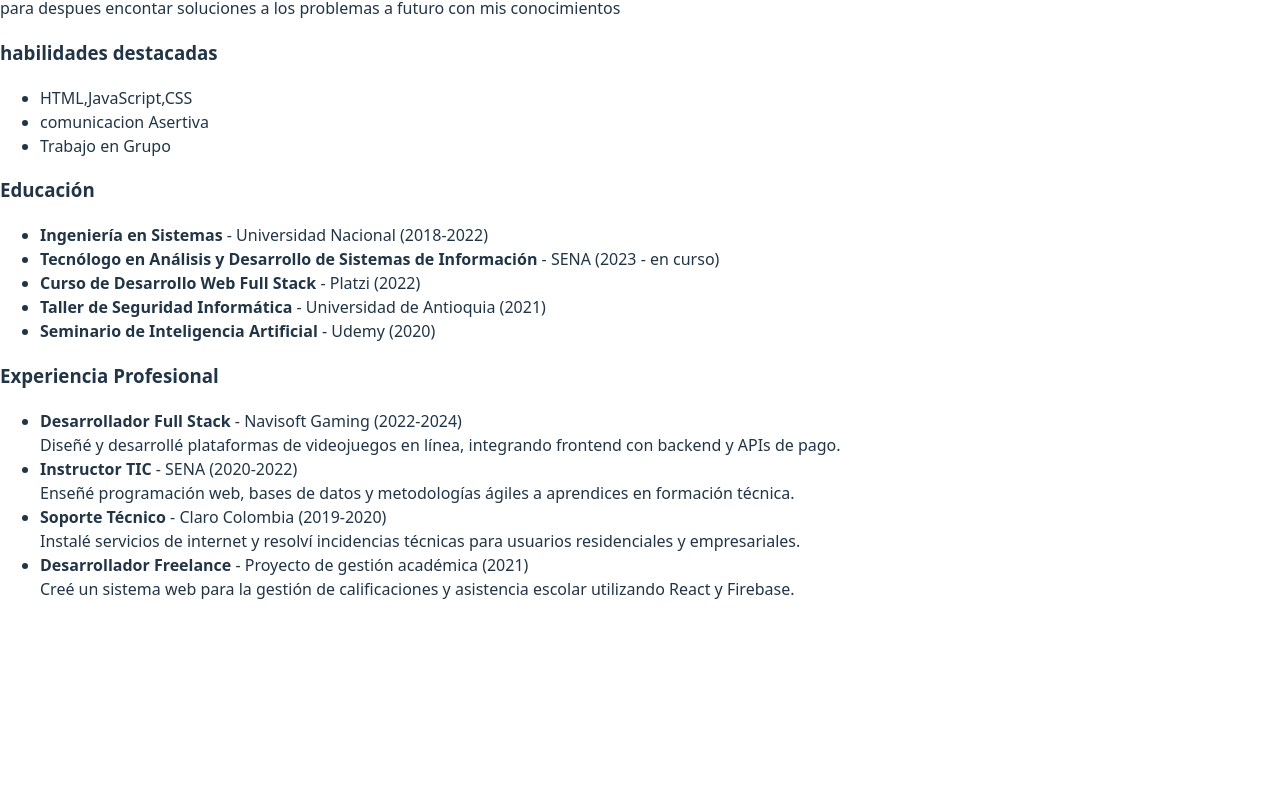
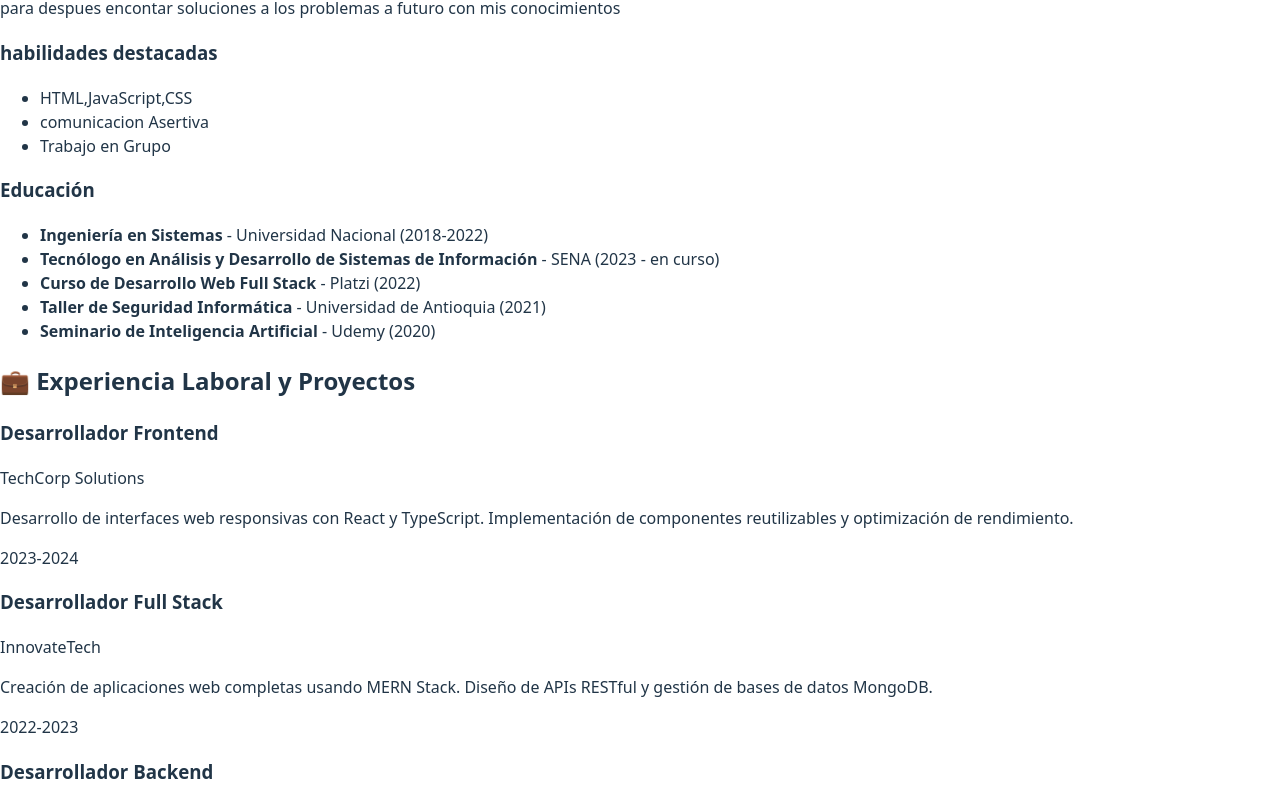
Before and after one commit to stivenromero14/cv-steverson-romero, a React (Vite) app in the folder mi-app-react/: page / in a window 1280 px wide. Shown: the part 405-1203 px from the top of the page. Before the commit the page ends 1022 px from the top, so only its background shows below. Built offline with nearby package versions, Linux system fonts and the light colour scheme.

Commit message:
feat: componente Experiencia dinamico con 10 cargos definidos

```diff
--- a/mi-app-react/src/components/Experiencia.jsx
+++ b/mi-app-react/src/components/Experiencia.jsx
@@ -1,25 +1,104 @@
-export default function Experiencia() {
+import React from 'react';
+
+const Experiencia = () => {
+  const experiencias = [
+    {
+      id: 1,
+      cargo: "Desarrollador Frontend",
+      empresa: "TechCorp Solutions",
+      año: "2023-2024",
+      descripcion: "Desarrollo de interfaces web responsivas con React y TypeScript. Implementación de componentes reutilizables y optimización de rendimiento."
+    },
+    {
+      id: 2,
+      cargo: "Desarrollador Full Stack",
+      empresa: "InnovateTech",
+      año: "2022-2023",
+      descripcion: "Creación de aplicaciones web completas usando MERN Stack. Diseño de APIs RESTful y gestión de bases de datos MongoDB."
+    },
+    {
+      id: 3,
+      cargo: "Desarrollador Backend",
+      empresa: "DataFlow Systems",
+      año: "2021-2022",
+      descripcion: "Desarrollo de microservicios con Node.js y Express. Implementación de sistemas de autenticación y autorización con JWT."
+    },
+    {
+      id: 4,
+      cargo: "Analista de Sistemas",
+      empresa: "Business Solutions",
+      año: "2020-2021",
+      descripcion: "Análisis y documentación de requerimientos de software. Diseño de arquitecturas de sistemas y bases de datos relacionales."
+    },
+    {
+      id: 5,
+      cargo: "Desarrollador Junior",
+      empresa: "StartupTech",
+      año: "2019-2020",
+      descripcion: "Desarrollo de aplicaciones móviles con React Native. Colaboración en proyectos de e-commerce y aplicaciones de gestión."
+    },
+    {
+      id: 6,
+      cargo: "Proyecto E-commerce",
+      empresa: "Freelance",
+      año: "2023",
+      descripcion: "Desarrollo completo de tienda online con carrito de compras, pasarela de pagos y panel administrativo usando React y Node.js."
+    },
+    {
+      id: 7,
+      cargo: "Proyecto Sistema de Inventario",
+      empresa: "Freelance",
+      año: "2022",
+      descripcion: "Creación de sistema de gestión de inventario con reportes dinámicos, control de stock y alertas automáticas."
+    },
+    {
+      id: 8,
+      cargo: "Proyecto App de Delivery",
+      empresa: "Freelance",
+      año: "2022",
+      descripcion: "Desarrollo de aplicación móvil para delivery con geolocalización, tracking en tiempo real y sistema de calificaciones."
+    },
+    {
+      id: 9,
+      cargo: "Proyecto CRM Empresarial",
+      empresa: "Freelance",
+      año: "2021",
+      descripcion: "Sistema de gestión de relaciones con clientes, automatización de procesos de venta y dashboard de métricas."
+    },
+    {
+      id: 10,
+      cargo: "Proyecto Blog Corporativo",
+      empresa: "Freelance",
+      año: "2020",
+      descripcion: "Desarrollo de blog corporativo con CMS personalizado, SEO optimizado y sistema de comentarios moderados."
+    }
+  ];
+
   return (
-    <section>
-      <h3>Experiencia Profesional</h3>
-      <ul>
-        <li>
-          <strong>Desarrollador Full Stack</strong> - Navisoft Gaming (2022-2024)<br />
-          Diseñé y desarrollé plataformas de videojuegos en línea, integrando frontend con backend y APIs de pago.
-        </li>
-        <li>
-          <strong>Instructor TIC</strong> - SENA (2020-2022)<br />
-          Enseñé programación web, bases de datos y metodologías ágiles a aprendices en formación técnica.
-        </li>
-        <li>
-          <strong>Soporte Técnico</strong> - Claro Colombia (2019-2020)<br />
-          Instalé servicios de internet y resolví incidencias técnicas para usuarios residenciales y empresariales.
-        </li>
-        <li>
-          <strong>Desarrollador Freelance</strong> - Proyecto de gestión académica (2021)<br />
-          Creé un sistema web para la gestión de calificaciones y asistencia escolar utilizando React y Firebase.
-        </li>
-      </ul>
+    <section className="mb-8 p-6 bg-white rounded-lg shadow-lg">
+      <h2 className="text-2xl font-bold text-gray-800 mb-6 border-b-2 border-blue-500 pb-2">
+        💼 Experiencia Laboral y Proyectos
+      </h2>
+      <div className="space-y-4">
+        {experiencias.map((exp) => (
+          <div key={exp.id} className="border-l-4 border-blue-400 pl-4 py-2 hover:bg-gray-50 transition-colors">
+            <div className="flex flex-col md:flex-row md:items-center md:justify-between">
+              <div className="flex-1">
+                <h3 className="text-lg font-semibold text-gray-800">{exp.cargo}</h3>
+                <p className="text-blue-600 font-medium">{exp.empresa}</p>
+                <p className="text-sm text-gray-600 mt-1">{exp.descripcion}</p>
+              </div>
+              <div className="mt-2 md:mt-0 md:ml-4">
+                <span className="inline-block bg-blue-100 text-blue-800 text-sm px-3 py-1 rounded-full">
+                  {exp.año}
+                </span>
+              </div>
+            </div>
+          </div>
+        ))}
+      </div>
     </section>
   );
-}
+};
+
+export default Experiencia;
```
